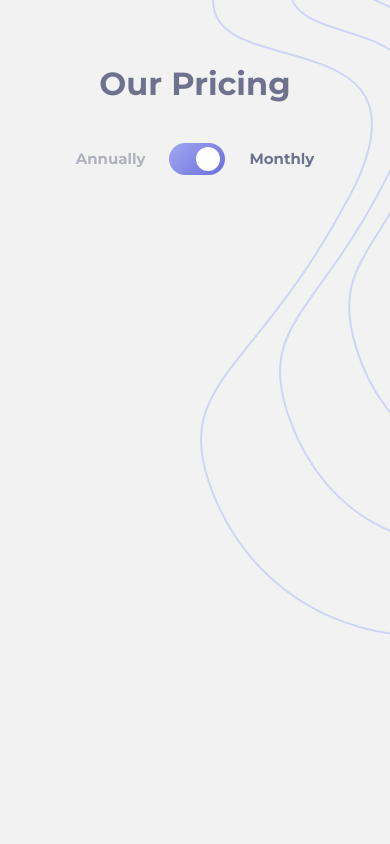
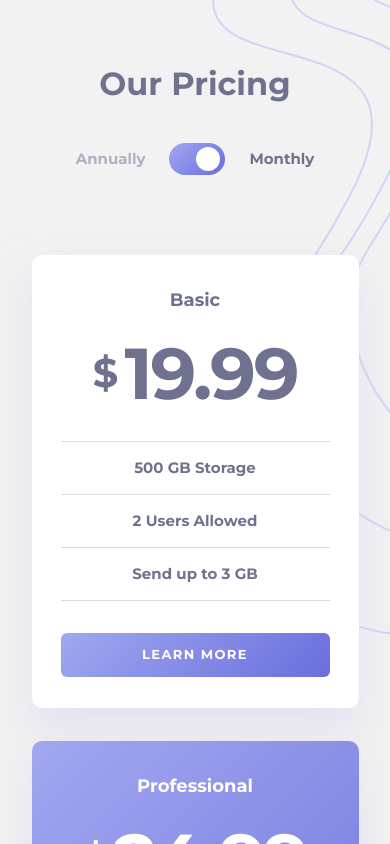
Before and after one commit to giorgisilagadze/pricing-React, a React (Vite) app: page / in a window 390 px wide. Shown: the top 844 px of the page. Built offline with nearby package versions, Linux system fonts and the light colour scheme.

Commit message:
feat: mobile version is done

```diff
--- a/src/App.jsx
+++ b/src/App.jsx
@@ -1,11 +1,16 @@
 import { GlobalStyled } from "./styled-components/Global.Styled.js";
 import Toggle from "./components/Toggle.jsx";
+import Offer from "./components/Offer.jsx";
+import { useState } from "react";
 
 function App() {
+  const [isMonth, setIsMonth] = useState(true);
+
   return (
     <>
       <GlobalStyled />
-      <Toggle />
+      <Toggle isMonth={isMonth} setIsMonth={setIsMonth} />
+      <Offer isMonth={isMonth} setIsMonth={setIsMonth} />
     </>
   );
 }
--- /dev/null
+++ b/src/components/Offer.jsx
@@ -0,0 +1,83 @@
+import {
+  MainDiv,
+  OfferDiv,
+  OfferTitle,
+  PriceDiv,
+  Dollar,
+  Price,
+  Hr,
+  Prop,
+  Butt,
+} from "../styled-components/Offer.Styled";
+
+const content = [
+  {
+    title: "Basic",
+    gb: "500 GB Storage",
+    user: "2 Users Allowed",
+    limit: "Send up to 3 GB",
+    butt: "LEARN MORE",
+  },
+  {
+    title: "Professional",
+    gb: "1 TB Storage",
+    user: "5 Users Allowed",
+    limit: "Send up to 10 GB",
+    butt: "LEARN MORE",
+  },
+  {
+    title: "Master",
+    gb: "2 TB Storage",
+    user: "10 Users Allowed",
+    limit: "Send up to 20 GB",
+    butt: "LEARN MORE",
+  },
+];
+
+export default function Offer({ isMonth, setIsMonth }) {
+  return (
+    <MainDiv>
+      {content.map((item, index) => {
+        return (
+          <OfferDiv
+            key={Math.random()}
+            bg={
+              index === 1
+                ? "linear-gradient(135deg, #A2A7F0 0.06%, #696EDD 100.06%)"
+                : "#FFFFFF"
+            }
+          >
+            <OfferTitle cl={index === 1 ? "#FFFFFF" : "#6E728E"}>
+              {item.title}
+            </OfferTitle>
+            <PriceDiv>
+              <Dollar cl={index === 1 ? "#FFFFFF" : "#6E728E"}>$</Dollar>
+              <Price cl={index === 1 ? "#FFFFFF" : "#6E728E"}>
+                {index === 0 ? (isMonth ? "19.99" : "199.99") : null}
+                {index === 1 ? (isMonth ? "24.99" : "249.99") : null}
+                {index === 2 ? (isMonth ? "39.99" : "399.99") : null}
+              </Price>
+            </PriceDiv>
+            <Hr bg={index === 1 ? "#FFFFFF" : "#6E728E"} />
+            <Prop cl={index === 1 ? "#FFFFFF" : "#6E728E"}>{item.gb}</Prop>
+            <Hr bg={index === 1 ? "#FFFFFF" : "#6E728E"} />
+            <Prop cl={index === 1 ? "#FFFFFF" : "#6E728E"}>{item.user}</Prop>
+            <Hr bg={index === 1 ? "#FFFFFF" : "#6E728E"} />
+            <Prop cl={index === 1 ? "#FFFFFF" : "#6E728E"}>{item.limit}</Prop>
+            <Hr bg={index === 1 ? "#FFFFFF" : "#6E728E"} />
+            <Butt
+              bg={
+                index !== 1
+                  ? "linear-gradient(135deg, #A2A7F0 0.06%, #696EDD 100.06%)"
+                  : "#FFFFFF"
+              }
+              cl={index === 1 ? "#6D72DE" : "#FFFFFF"}
+            >
+              {item.butt}
+            </Butt>
+          </OfferDiv>
+        );
+      })}
+    </MainDiv>
+  );
+}
--- a/src/components/Toggle.jsx
+++ b/src/components/Toggle.jsx
@@ -8,9 +8,7 @@ import {
   Circle,
 } from "../styled-components/Toggle.Styled";
 
-export default function Toggle() {
-  const [isMonth, setIsMonth] = useState(true);
-
+export default function Toggle({ isMonth, setIsMonth }) {
   return (
     <>
       <Title>Our Pricing</Title>
--- /dev/null
+++ b/src/styled-components/Offer.Styled.js
@@ -0,0 +1,75 @@
+import styled from "styled-components";
+import { Container } from "./Toggle.Styled";
+
+export const MainDiv = styled.div`
+    width: 375px;
+    margin: 80px auto 0px;
+    padding: 0px 24px 71px;
+
+`
+
+export const OfferDiv = styled.div`
+    width: 327px;
+    padding: 31px 29px;
+    box-shadow: 0px 20px 40px rgba(212, 210, 244, 0.5);
+    border-radius: 10px;
+    background: ${({bg}) => bg};
+    margin-top: 32.5px;
+`
+
+export const OfferTitle = styled.h1`
+    font-size: 18px;
+    line-height: 28px;
+    text-align: center;
+    color: ${({cl}) => cl};
+`
+
+export const PriceDiv = styled(Container)`
+    gap: 7.46px;
+    margin-top: 24px;
+    padding-bottom: 20px;
+`
+
+export const Dollar = styled.p`
+    font-size: 40px;
+    line-height: 48.76px;
+    letter-spacing: -1.2px;
+    color: ${({cl}) => cl};
+`
+
+export const Price = styled.p`
+    font-size: 72px;
+    line-height: 71px;
+    letter-spacing: -2.16px;
+    color: ${({cl}) => cl};
+`
+
+export const Hr = styled.hr`
+    width: 100%;
+    height: 1px;
+    border: none;
+    margin-top: 12px;
+    background-color: ${({bg}) => bg};
+    opacity: .25;
+`
+
+export const Prop = styled.p`
+    font-size: 15px;
+    line-height: 28px;
+    text-align: center;
+    color: ${({cl}) => cl};
+    margin-top: 12px;
+`
+
+export const Butt = styled.button`
+    width: 100%;
+    height: 44px;
+    border-radius: 6px;
+    background: ${({bg}) => bg};
+    border: none;
+    margin: 32px auto 0px;
+    font-size: 13px;
+    line-height: 15.85px;
+    letter-spacing: 1.39px;
+    color: ${({cl}) => cl};
+`
--- a/src/styled-components/Toggle.Styled.js
+++ b/src/styled-components/Toggle.Styled.js
@@ -40,5 +40,4 @@ export const Circle = styled.div`
     background-color: white;
     margin-left: ${({mLeft}) => mLeft};
     transition: .2s;
-
 `
```
